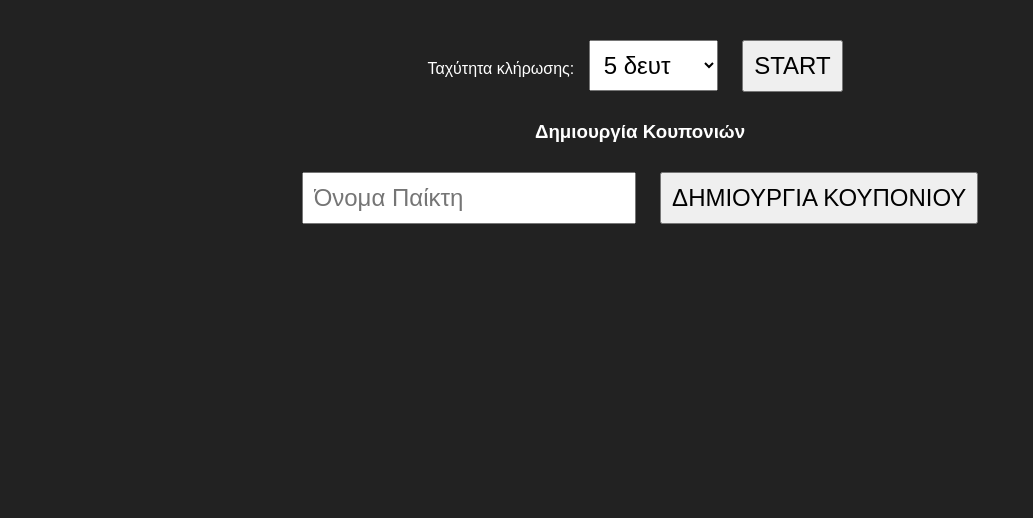
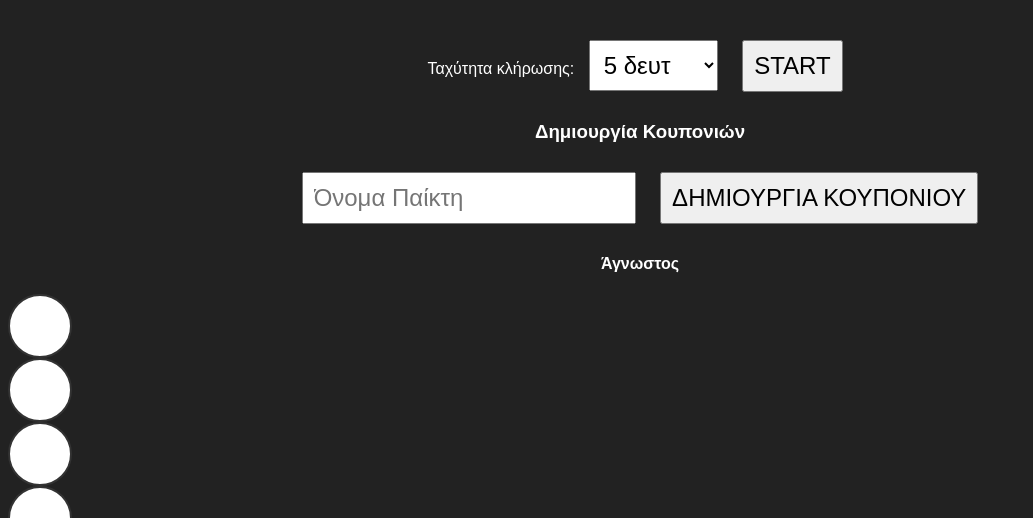
Before and after one commit to knitman/bingo2026, a website: page public/hall.html in a window 1280 px wide. Both pictures are taken after a click on the button "ΔΗΜΙΟΥΡΓΙΑ ΚΟΥΠΟΝΙΟΥ". Shown: the part 266-784 px from the top of the page, without its empty margins (0-1033 px from the left). Drawn offline with nearby package versions, Linux system fonts and the light colour scheme; no server answers.

Commit message:
hall.html

```diff
--- a/public/hall.html
+++ b/public/hall.html
@@ -22,7 +22,8 @@
 <h3>Δημιουργία Κουπονιών</h3>
 <input type="text" id="playerName" placeholder="Όνομα Παίκτη">
 <button onclick="createTicket()">ΔΗΜΙΟΥΡΓΙΑ ΚΟΥΠΟΝΙΟΥ</button>
-<div id="qr"></div>
+
+<div id="tickets"></div>
 
 <div id="winner">
   <h2 id="wname"></h2>
@@ -30,7 +31,6 @@
 </div>
 
 <script src="/socket.io/socket.io.js"></script>
-<script src="qrcode.min.js"></script>
 <script>
 const socket = io();
 
@@ -45,6 +45,13 @@ socket.on("number", n => {
     numberDiv.classList.remove("animate");
     void numberDiv.offsetWidth;
     numberDiv.classList.add("animate");
+
+    // Επισημαίνει αριθμούς στα κουπόνια
+    document.querySelectorAll(".ticket").forEach(ticket => {
+        ticket.querySelectorAll(".cell").forEach(cell => {
+            if (+cell.textContent === n) cell.classList.add("mark");
+        });
+    });
 });
 
 socket.on("winner", w => {
@@ -60,12 +67,25 @@ function createTicket() {
         .slice(0, 25);
     const id = Math.random().toString(36).slice(2);
 
+    // Στέλνουμε στον server
     socket.emit("createTicket", { id, nums, player });
 
-    const link = location.origin + "/ticket.html?id=" + id;
-    const qrDiv = document.getElementById("qr");
-    qrDiv.innerHTML = "";
-    new QRCode(qrDiv, { text: link, width:128, height:128, colorDark:"#000", colorLight:"#fff", correctLevel:QRCode.CorrectLevel.H });
+    // Δημιουργούμε το κουπόνι στην οθόνη
+    const ticketsDiv = document.getElementById("tickets");
+    const ticketDiv = document.createElement("div");
+    ticketDiv.className = "ticket";
+    ticketDiv.innerHTML = "<h4>" + player + "</h4>";
+
+    const grid = document.createElement("div");
+    grid.className = "grid";
+    nums.forEach(n => {
+        const cell = document.createElement("div");
+        cell.className = "cell";
+        cell.textContent = n;
+        grid.appendChild(cell);
+    });
+    ticketDiv.appendChild(grid);
+    ticketsDiv.appendChild(ticketDiv);
 }
 </script>
 </body>
```
